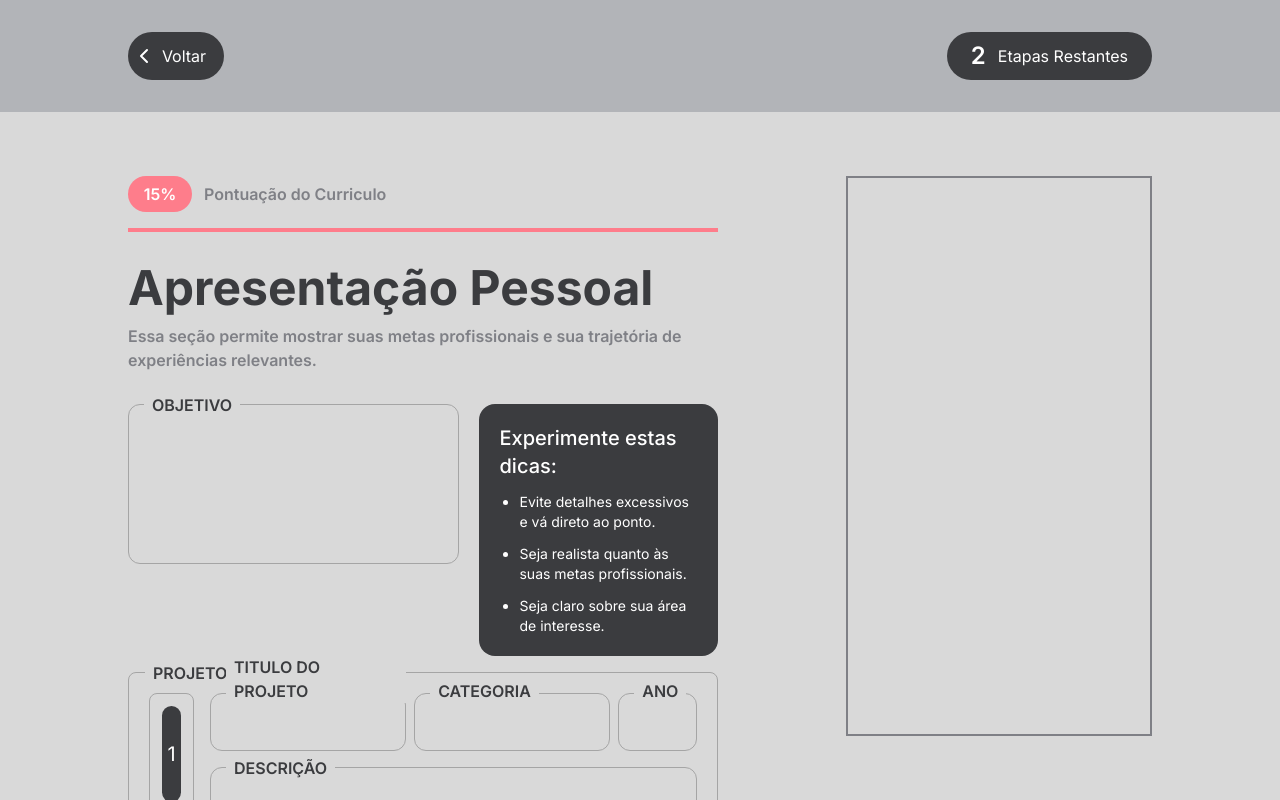
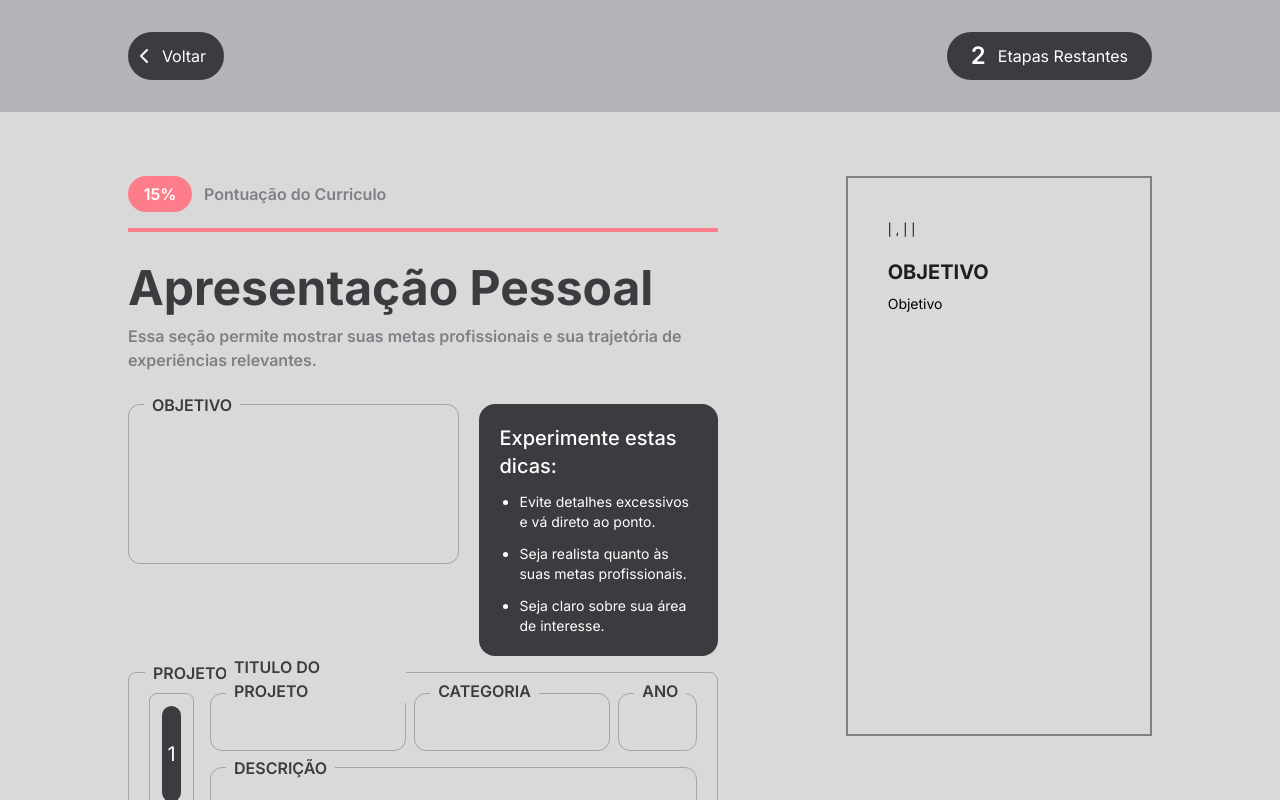
Before and after one commit to ArthurJuwer/CurriculumMaker, a React (Vite) app: page /steps/presentationCV in a window 1280 px wide. Shown: the top 800 px of the page. Built offline with nearby package versions, Linux system fonts and the light colour scheme.

Commit message:
useContenxt adicionado, conteudo entre as paginas comecou a rodar e criação de modelos interativos

```diff
--- a/src/components/Models/Models.jsx
+++ b/src/components/Models/Models.jsx
@@ -6,7 +6,7 @@ import { useState } from "react"
 export default function Models(){
 
     const colors = [
-        {color: 'A5A5A5'},
+        {color: 'A1A1A1'},
         {color: 'AF9B94'},
         {color: '1E1E1E'},
         {color: '4F1213'},
--- /dev/null
+++ b/src/components/Steps/Curriculums/CurriculumModel1.jsx
@@ -0,0 +1,25 @@
+export default function CurriculumModel1({valuesCurriculum}) {
+    return (
+        <div className="flex flex-col gap-y-5">
+            <div className="">
+                <h1 className="uppercase text-StrongGray text-[28px] font-bold pb-1">{valuesCurriculum?.name}</h1>
+                <ol className="text-xs flex flex-wrap gap-y-2 gap-x-2" style={{ color: `#${valuesCurriculum?.color}` }}>
+                    <div className="flex gap-x-1">
+                        <li className="after:content-['_|']">{valuesCurriculum?.bairro}</li>
+                        <li className="after:content-[',']">{valuesCurriculum?.cidade}</li>
+                        <li className="after:content-['_|']">{valuesCurriculum?.estado}</li>
+                        <li className="after:content-['_|']">{valuesCurriculum?.telefone}</li>
+                    </div>
+                    <li>{valuesCurriculum?.email}</li>
+                    <div className="flex">
+                        <li className="">{valuesCurriculum?.linkedin}</li>
+                    </div>
+                </ol>
+            </div>
+            <div className="">
+                <h1 className="uppercase text-StrongGray text-xl font-bold pb-2">Objetivo</h1>
+                <p className="text-sm">{valuesCurriculum?.objective}</p>
+            </div>
+        </div>
+    );
+}
--- /dev/null
+++ b/src/components/Steps/Curriculums/CurriculumModel2.jsx
@@ -0,0 +1,19 @@
+export default function CurriculumModel2({valuesCurriculum}){
+    return(
+        <>
+        <div className="flex justify-between flex-col gap-y-2">
+            <h1 className="text-4xl border-b-2 border-black pb-2 w-full">
+                {valuesCurriculum?.name}
+            </h1>
+            <ol>
+                <li
+                    style={{color: `#${valuesCurriculum?.color}`}}
+                >
+                    {valuesCurriculum?.email}</li>
+            </ol>
+
+        </div>
+
+        </>
+    )
+}
--- /dev/null
+++ b/src/components/Steps/Curriculums/CurriculumModel3.jsx
@@ -0,0 +1,8 @@
+export default function CurriculumModel3({valuesCurriculum}){
+    return(
+        <>
+
+
+        </>
+    )
+}
--- a/src/components/Steps/Header/HeaderCV.jsx
+++ b/src/components/Steps/Header/HeaderCV.jsx
@@ -1,4 +1,4 @@
-import { useState } from "react";
+import { useContext, useState, useEffect } from "react";
 import ButtonNext from "../StepsGlobalComponents/ButtonNext";
 import Curriculum from "../StepsGlobalComponents/Curriculum";
 import Input from "../StepsGlobalComponents/Input";
@@ -6,36 +6,45 @@ import Score from "../StepsGlobalComponents/Score";
 import Title from "../StepsGlobalComponents/Title";
 import TopMarker from "../StepsGlobalComponents/TopMarker";
 import { useLocation } from 'react-router-dom';
+import { CurriculumContext } from "../../../context/CurriculumContext";
 
-
-export default function HeaderCV(){
+export default function HeaderCV() {
     const location = useLocation();
 
-    const params = new URLSearchParams(location.search)
+    const params = new URLSearchParams(location.search);
+    const color = params.get('color');
+    const model = params.get('model');
+
     const [name, setName] = useState('Nome Completo');
+    const [bairro, setBairro] = useState('Bairro');
+    const [cidade, setCidade] = useState('Cidade');
+    const [estado, setEstado] = useState('Estado');
+    const [telefone, setTelefone] = useState('Telefone');
     const [email, setEmail] = useState('Email');
-    const color = params.get('color');
+    const [linkedin, setLinkedin] = useState('');
 
-
-
-
-    const valuesCurriculum = { color, name, email };
-
+    const { setValues } = useContext(CurriculumContext);
 
     const inputsArray = [
-        {label: 'Nome Completo', setVariable: setName},
-        {label: 'Email' , setVariable: setEmail},
-        {label: 'Bairro'},
-        {label: 'Cidade'},
-        {label: 'Estado'},
-        {label: 'Telefone'},
-        {label: 'Linkedin'},
-    ]
+        { label: 'Nome Completo', setVariable: setName },
+        { label: 'Bairro', setVariable: setBairro },
+        { label: 'Cidade', setVariable: setCidade },
+        { label: 'Estado', setVariable: setEstado },
+        { label: 'Telefone', setVariable: setTelefone },
+        { label: 'Email', setVariable: setEmail },
+        { label: 'Linkedin', setVariable: setLinkedin },
+    ];
 
-    return(
+    const handleSubmit = () => {
+        const valuesCurriculum = { color, name, email, bairro, cidade, estado, telefone, linkedin };
+
+        setValues(valuesCurriculum);
+    };
+
+    return (
         <div className="h-screen w-full bg-DefaultGray">
             <TopMarker stepsAtual={3} />
-            <div className="px-32 py-16  h-[calc(100vh-7rem)] flex justify-between gap-x-32">
+            <div className="px-32 py-16 h-[calc(100vh-7rem)] flex justify-between gap-x-32">
                 <div className="h-full w-8/12 flex flex-col gap-y-8">
                     <Score />
 
@@ -50,17 +59,16 @@ export default function HeaderCV(){
                                 key={index}
                                 id={index}
                                 label={item.label}
-                            isLast={true}
+                                isLast={index === inputsArray.length - 1} // Definir isLast dinamicamente
                                 width={'w-[calc(50%-0.5rem)]'}
                                 onChange={(e) => item.setVariable(e.target.value)}
                             />
                         ))}
-
                     </div>
-                <ButtonNext link={'/steps/presentationCV'} />
+                    <ButtonNext onClick={handleSubmit} link={'/steps/presentationCV'}/>
                 </div>
-                <Curriculum valuesCurriculum={valuesCurriculum} />
+                <Curriculum models={model} valuesCurriculum={{ color, name, email, bairro, cidade, estado, telefone, linkedin }} />
             </div>
         </div>
-    )
+    );
 }
--- a/src/components/Steps/Presentation/PresentationCV.jsx
+++ b/src/components/Steps/Presentation/PresentationCV.jsx
@@ -1,3 +1,4 @@
+import { useContext, useEffect, useState } from "react";
 import TextArea from "../StepsGlobalComponents/TextArea";
 import ButtonNext from "../StepsGlobalComponents/ButtonNext";
 import Curriculum from "../StepsGlobalComponents/Curriculum";
@@ -5,11 +6,31 @@ import Score from "../StepsGlobalComponents/Score";
 import Title from "../StepsGlobalComponents/Title";
 import TopMarker from "../StepsGlobalComponents/TopMarker";
 import Input from "../StepsGlobalComponents/Input";
+import { CurriculumContext } from "../../../context/CurriculumContext";
 
-export default function PresentationCV(){
-    return(
+export default function PresentationCV() {
+    // Consumindo o contexto dentro do componente
+    const { values , setValues } = useContext(CurriculumContext);
+
+    const [objective, setObjective] = useState('Objetivo')
+
+    useEffect(() => {
+        setValues(prevValues => ({
+            ...prevValues,
+            objective: objective
+        }));
+    }, [objective]);
+
+
+    const handleSubmit = () => {
+        const valuesCurriculum = {objective};
+
+        setValues(valuesCurriculum);
+    };
+
+    return (
         <div className="h-screen w-full bg-DefaultGray">
-            <TopMarker stepsAtual={'2'}/>
+            <TopMarker stepsAtual={'2'} />
             <div className="px-32 py-16 h-[calc(100vh-7rem)] flex justify-between gap-x-32">
                 <div className="h-full w-8/12 flex flex-col gap-y-8">
                     <Score />
@@ -23,6 +44,7 @@ export default function PresentationCV(){
                             id={0}
                             label={'Objetivo'}
                             width={'w-7/12'}
+                            onChange={(e) => setObjective(e.target.value)}
                         />
                         <div className="bg-TitleGray p-5 text-white rounded-2xl w-5/12 flex flex-col gap-y-3">
                             <h1 className="text-xl font-medium">Experimente estas dicas:</h1>
@@ -62,28 +84,20 @@ export default function PresentationCV(){
                             </div>
                             <div className="">
                                 <TextArea
-
                                     key={4}
                                     id={4}
                                     isLast={true}
                                     label={'Descrição'}
-
-
                                 />
                             </div>
-
-
                         </div>
                     </div>
                     <div className="-mt-5">
-                        <ButtonNext link={'/steps/formationCV'}/>
+                        <ButtonNext onClick={handleSubmit} link={'/steps/formationCV'} />
                     </div>
-
                 </div>
-                <Curriculum />
+                <Curriculum models={1} valuesCurriculum={values} />
             </div>
-
-
         </div>
-    )
+    );
 }
--- a/src/components/Steps/StepsGlobalComponents/Curriculum.jsx
+++ b/src/components/Steps/StepsGlobalComponents/Curriculum.jsx
@@ -1,14 +1,25 @@
-export default function Curriculum({valuesCurriculum}){
+import CurriculumModel1 from "../Curriculums/CurriculumModel1";
+import CurriculumModel2 from "../Curriculums/CurriculumModel2";
+import CurriculumModel3 from "../Curriculums/CurriculumModel3";
+import { CurriculumContext } from "../../../context/CurriculumContext";
+import { useContext } from "react";
+
+export default function Curriculum({models,valuesCurriculum}){
+
+    const { values } = useContext(CurriculumContext)
+
+    console.log(values)
+
     return(
         <div className="h-full w-4/12 border-2 border-WeakGray p-10">
-            <h1 className="uppercase text-StrongGray text-[28px] font-bold ">{valuesCurriculum?.name}</h1>
-            <h1
-                className='text-base'
-                style={{ color: `#${valuesCurriculum?.color}` }}
-            >
-                {valuesCurriculum?.email}
-            </h1>
-
+        {
+            models == 1
+            ? <CurriculumModel1 valuesCurriculum={valuesCurriculum} />
+            :
+            models == 2
+            ? <CurriculumModel2 valuesCurriculum={valuesCurriculum} />
+            : <CurriculumModel3 valuesCurriculum={valuesCurriculum} />
+        }
         </div>
     )
 }
--- a/src/components/Steps/StepsGlobalComponents/TextArea.jsx
+++ b/src/components/Steps/StepsGlobalComponents/TextArea.jsx
@@ -1,4 +1,4 @@
-export default function TextArea({ id, label, width, isLast}){
+export default function TextArea({ id, label, width, isLast, onChange}){
     return(
         <div
             className={`relative ${width} h-40 ${isLast ? 'last:w-full' : ''}`}
@@ -15,6 +15,7 @@ export default function TextArea({ id, label, width, isLast}){
                 type="text"
                 id={`input-${id}`}
                 className="border w-full h-full border-BorderInputGray bg-transparent p-4 rounded-xl z-10 resize-none"
+                onChange={onChange}
             />
         </div>
     )
--- /dev/null
+++ b/src/context/CurriculumContext.jsx
@@ -0,0 +1,16 @@
+import { createContext, useState } from "react";
+
+export const CurriculumContext = createContext();
+
+export const CurriculumProvider = ({ children }) => {
+
+    const [values, setValues] = useState(null);
+
+    return (
+        <CurriculumContext.Provider value={{
+            setValues, values
+            }}>
+            {children}
+        </CurriculumContext.Provider>
+    );
+};
```
Also changed, not shown: src/components/Steps/StepsGlobalComponents/ButtonNext.jsx (+10 -3 lines), src/main.jsx (+5 -2 lines). Lines whose indentation alone changed are shown as unchanged.
